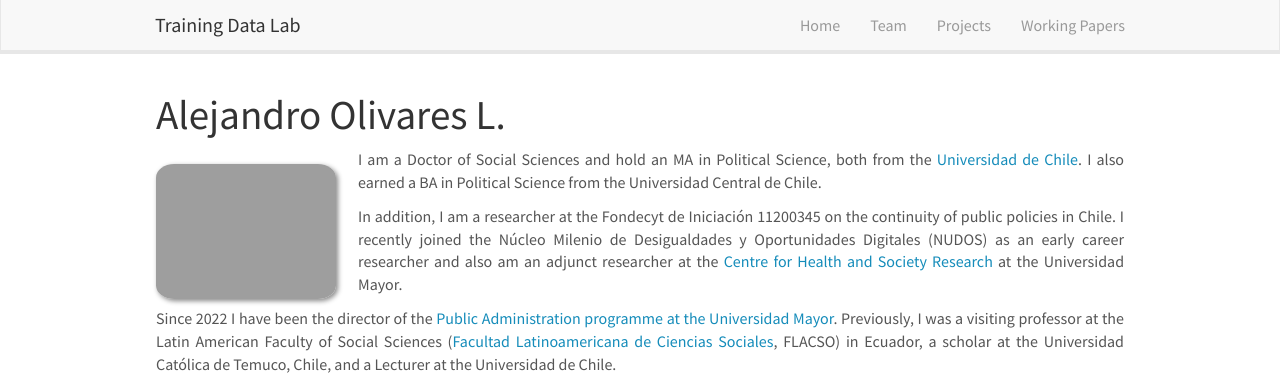
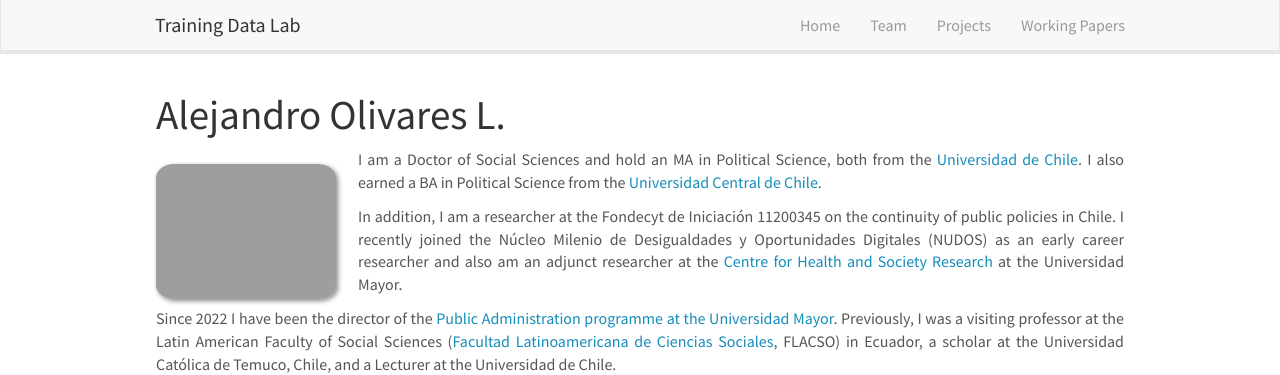
Before and after one commit to training-datalab/old-training-datalab.com, a Jekyll site: the page built from _pages/aolivares.md, in a window 1280 px wide and 900 px high. Shown: the top 375 px of the window. Built offline with Jekyll 4.4.1, drawn with Linux system fonts in a browser that asks for light colours; nearby versions of some CDN libraries; some of the changed lines change nothing that is shown.

Commit message:
Update aolivares.md
Co-Authored-By: janolivares <70457696+janolivares@users.noreply.github.com>

```diff
--- a/_pages/aolivares.md
+++ b/_pages/aolivares.md
@@ -10,7 +10,7 @@ permalink: /team/aolivares/
 
 <img src="https://training-datalab.com/images/team/aolivares.jpg" class="img-responsive" width="180px" style="float: left" />
 
-<p align=" justify">I am a Doctor of Social Sciences and hold an MA in Political Science, both from the <a href="https://www.uchile.cl/" target="_blank">Universidad de Chile</a>. I also earned a BA in Political Science from the Universidad Central de Chile.</p>
+<p align=" justify">I am a Doctor of Social Sciences and hold an MA in Political Science, both from the <a href="https://www.uchile.cl/" target="_blank">Universidad de Chile</a>. I also earned a BA in Political Science from the <a href="https://www.ucentral.cl/" target="_blank">Universidad Central de Chile</a>.</p>
 
 <p align=" justify">In addition, I am a researcher at the Fondecyt de Iniciación 11200345 on the continuity of public policies in Chile. I recently joined the Núcleo Milenio de Desigualdades y Oportunidades Digitales (NUDOS) as an early career researcher and also am an adjunct researcher at the <a href="https://ciss.umayor.cl/" target="_blank">Centre for Health and Society Research</a> at the Universidad Mayor.</p>
 
```
